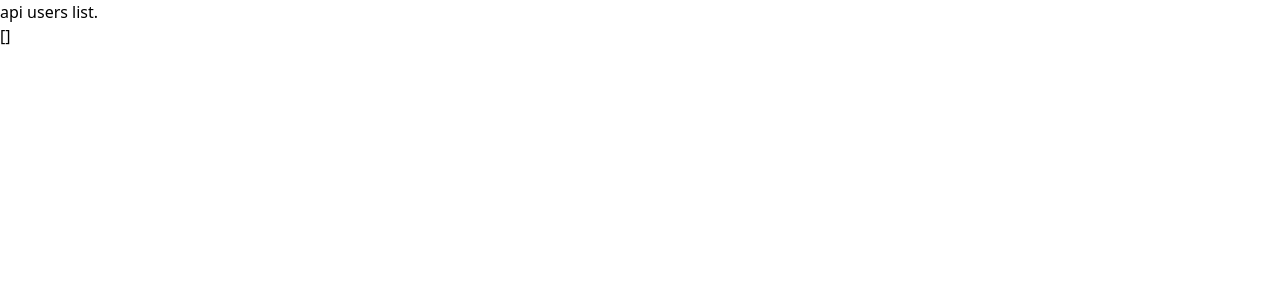
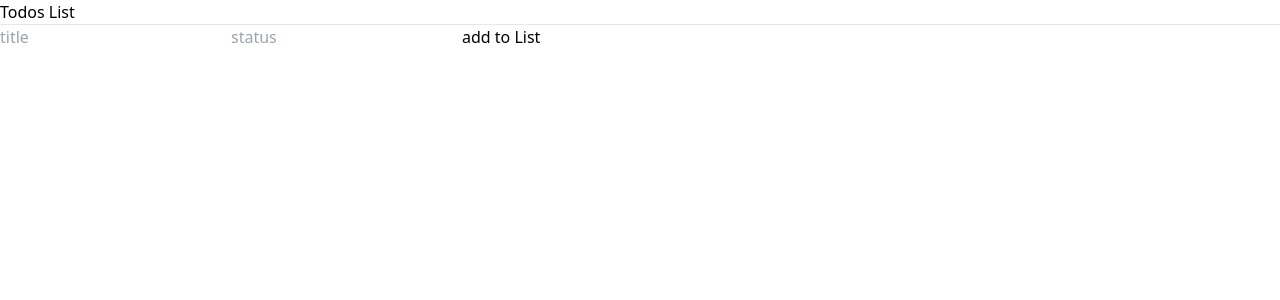
Before and after one commit to sagartmg2/sh-bh-ash-react, a React (Vite) app in the folder react/: page / in a window 1280 px wide. Shown: the top 300 px of the page. Built offline with nearby package versions, Linux system fonts and the light colour scheme; no server answers.

Commit message:
todos-list-using-state

```diff
--- a/react/src/ApiUsersList.jsx
+++ b/react/src/ApiUsersList.jsx
@@ -1,30 +1,28 @@
-import axios from "axios"
 import { useState, useEffect } from "react"
 
 function ApiUsersList() {
-    console.log("redner");
-    /* make api call */
-    const [users, setUsers] = useState([])
 
-    axios.get("https://jsonplaceholder.typicode.com/users")
-        .then(res => {
-            console.log(res)
-            // setUsers(res.data)
-            /* infinite loop
-            usestate - triggers render
+    // let selectedOption = null
+    const [selectedOption, setSelectedOption] = useState("one")  // return [state,stateMuatatorFunction]
+    let items = ["one", "two", "three", "four"]
+    console.log("render..");
+    return <>
+        <h1 className="text-5xl">The user has selected {selectedOption}</h1>
+        <hr className="my-5" />
 
-            */
-        })
-
-
-    return <>
-        api users list.
-        <ul className="p-4">
-            {/* <li>ram</li>
-            <li>shyam..</li>
-            <li>hari..</li> */}
-            {JSON.stringify(users)}
+        <ul className="pl-5">
+            {
+                items.map(el => {
+                    return <li onClick={() => {
+                        console.log(el)
+                        setSelectedOption(el)
+                        // selectedOption = el  // wrong // cannot change state directly
+                        console.log({ selectedOption });
+                    }} >{el}</li>
+                })
+            }
         </ul>
+        <hr className="my-5" />
     </>
 }
 
--- /dev/null
+++ b/react/src/TodosList.jsx
@@ -0,0 +1,41 @@
+import { useState } from "react";
+
+function TodosList() {
+    // let todos = ["html", "css", "js"]  //convert this to state varaible i.e using useState
+    const [todos, setTodos] = useState([])
+    // const [todos, setTodos] = useState(["html", "css", "js"])
+
+    const handleFormSubmit = (e) => {
+        e.preventDefault(); // prevents page refresh on form submit
+        console.log(e.target); // form
+        console.log(e.target.title); // element which has name-attribte:title
+        console.log(e.target.title.value); // input elements value
+
+        let userInput = e.target.title.value
+        // todos.push(userInput) // should not chgange state varialbe direclty
+        let temp = [...todos] // ... spread operator  // research: reference data types
+        temp.push(userInput)
+        setTodos(temp)
+        console.log({ todos });
+    }
+
+    return <>
+        <h1 className="text-5xl">Todos List</h1>
+        <hr className="my-5" />
+        <form onSubmit={handleFormSubmit}>
+            <input name="title" type="text" placeholder="title" className="border border-black" />
+            <input name="status" type="text" placeholder="status" className=" border border-black" />
+            <button className="bg-gray-300">add to List</button>
+        </form>
+        {/* onChange */}
+        <ul className="pl-10 list-disc">
+            {
+                todos.map(el => {
+                    return <li>{el}</li>
+                })
+            }
+        </ul>
+    </>
+}
+
+export default TodosList
--- a/react/src/main.jsx
+++ b/react/src/main.jsx
@@ -6,11 +6,13 @@ import "./main.css"
 import Counter from './Counter'
 import GoogleTabs from './GoogleTabs'
 import ApiUsersList from './ApiUsersList'
+import TodosList from './TodosList'
 
 ReactDOM.createRoot(document.getElementById('root')).render(
   <>
+  <TodosList/>
   {/* <GoogleTabs/> */}
-  <ApiUsersList/>
+  {/* <ApiUsersList/> */}
   {/* <Counter /> */}
   </>
 )
```
